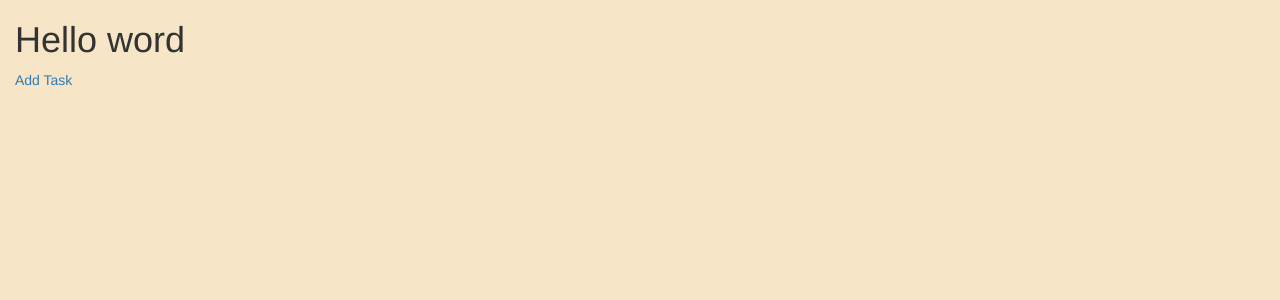
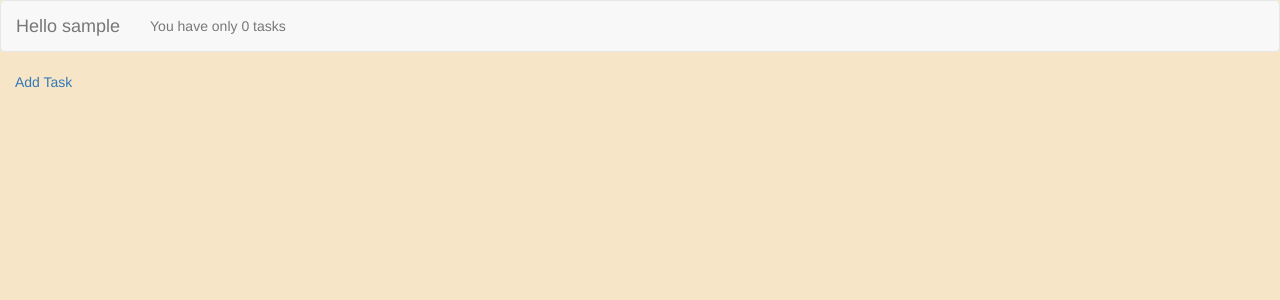
Before and after one commit to dmytrorevak/django-tasks-list-app, a Django app: page / in a window 1280 px wide. Shown: the top 300 px of the page. Run offline with Django 3.2, Linux system fonts and the light colour scheme; the visitor is signed in with stand-in values (Sample User, id 1); data that the repository does not hold is empty; some libraries are stand-ins or nearby versions.

Commit message:
add navbar for user-page template

```diff
--- a/tasks_list/templates/registration/login.html
+++ b/tasks_list/templates/registration/login.html
@@ -1,4 +1,5 @@
 {% extends "base.html" %}
+{% load staticfiles %}
 {% load widget_tweaks %}
 
 {% block title %}
--- a/tasks_list/templates/registration/sign-up.html
+++ b/tasks_list/templates/registration/sign-up.html
@@ -1,4 +1,5 @@
 {% extends 'base.html' %}
+{% load staticfiles %}
 {% load widget_tweaks %}
 
 {% block title %}
--- a/tasks_list/templates/user-page.html
+++ b/tasks_list/templates/user-page.html
@@ -2,11 +2,18 @@
 {% load staticfiles %}
 
 {% block title %}
-    User page
+    Tasks
 {% endblock title %}
 
 {% block content %}
-    <h1>Hello word</h1>
+    <div class="row">
+        <nav class="navbar navbar-default">
+            <div class="navbar-header">
+                <span class="navbar-brand">Hello {{user.username}}</span>
+            </div>
+            <p class="navbar-text">You have only {{ tasks|length }} tasks</p>
+        </nav>
+    </div>
     {% for task in tasks %}
         {{task.name}}
         {{task.description}}
```
